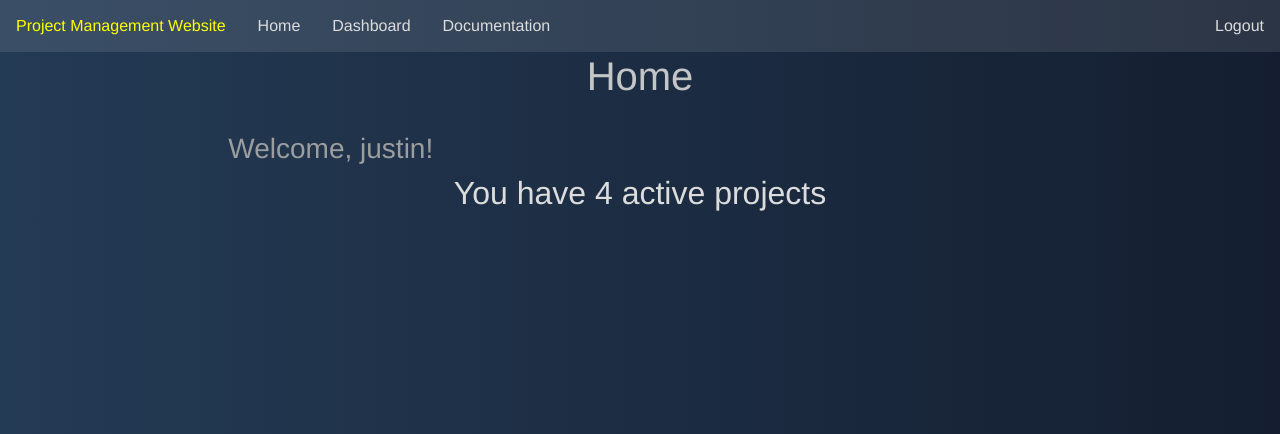
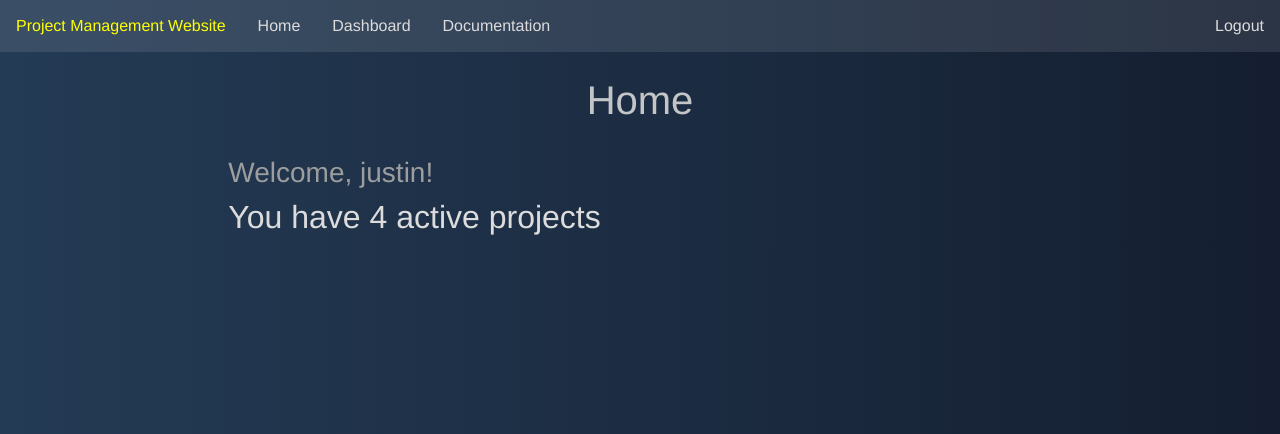
Before and after one commit to Justin444/ProjectManagementWebsite, a Django app: page / in a window 1280 px wide. Shown: the top 434 px of the page. Run offline with Django 4.2, Linux system fonts and the light colour scheme; a user stored in the database is signed in; data comes from the database, SQL or seed files in the repository; both versions use the stored data as it was after the commit; some libraries are stand-ins or nearby versions.

```diff
--- a/projectApp/core/templates/dashboard.html
+++ b/projectApp/core/templates/dashboard.html
@@ -42,6 +42,7 @@
               </div>
               <div class="modal-footer">
               </div>
+              <!--
               <h6 style="font-weight: bold;">Share project with another user:</h6>
               <div class="input-group mb-3">
                   <select class="form-select" name="shareProj" aria-label="Default select example">
@@ -52,6 +53,7 @@
                   <input type="text" name="uname" value="" class="form-control" placeholder="Enter Username">
                   <button name="add", value="add", type="submit", class="btn btn-success">Share</button>
               </div>
+              -->
           </div>
         </form>
     </div>
--- a/projectApp/core/templates/home.html
+++ b/projectApp/core/templates/home.html
@@ -3,10 +3,11 @@
 
 {% block content %}
 {% if user.is_authenticated %}
+<br>
   <h1 style="text-align: center; padding: 0px; margin-left: 0px;">Home</h1>
   <br>
   <h3 style="text-align: left;">Welcome, {{ user.username }}!</h3>
-  <h2>You have {{ user.todolist.count }} active projects</h2>
+  <h2 style="text-align: left;">You have {{ user.todolist.count }} active projects</h2>
 {% else %}
 <main>
   <h1 class="visually-hidden">CMSC451 Project Management Website</h1>
--- a/projectApp/core/templates/index.html
+++ b/projectApp/core/templates/index.html
@@ -182,9 +182,11 @@
         <div class="tab-content">
             {% for tabs in ls.tabs_set.all%}
                 <div class="tab-pane container fade" id="{{tabs.name}}">
+                    <!--
                     <div class = "addTab">
                         <button id = "taskSettings" data-toggle="modal" href="#" data-target="#addTaskModal" class="btn btn-success">Task Settings</button>
                     </div>
+                    -->
                         <form method="post", action="#">
                         {% csrf_token %}
                             <ul class="list-unstyled" id="todo">
--- a/projectApp/core/templates/login.html
+++ b/projectApp/core/templates/login.html
@@ -12,6 +12,11 @@
             <h1 class="h3 mb-3 font-weight-normal">Log in</h1>
         </div>
         {% csrf_token %}
+        {% if form.non_field_errors %}
+            {% for error in form.non_field_errors %}
+                <p class="text-danger">{{ error }}</p>
+            {% endfor %}
+        {% endif %}
             <input type="text" class="form-control" placeholder="Username" name="username" autofocus="" autocapitalize="none" autocomplete="username" maxlength="150" required="" id="id_username">
             <br>
             <input type="password" class="form-control" placeholder="Password" name="password" autocomplete="current-password" required="" id="id_password">
--- a/projectApp/core/views.py
+++ b/projectApp/core/views.py
@@ -1,6 +1,7 @@
 # Create your views here.
 from datetime import datetime
 from django.contrib.auth import login, authenticate
+from django.contrib import messages
 from django.contrib.auth.decorators import login_required
 from django.http import HttpResponseRedirect
 from django.shortcuts import render, redirect
```
Also changed, not shown: db.sqlite3.
